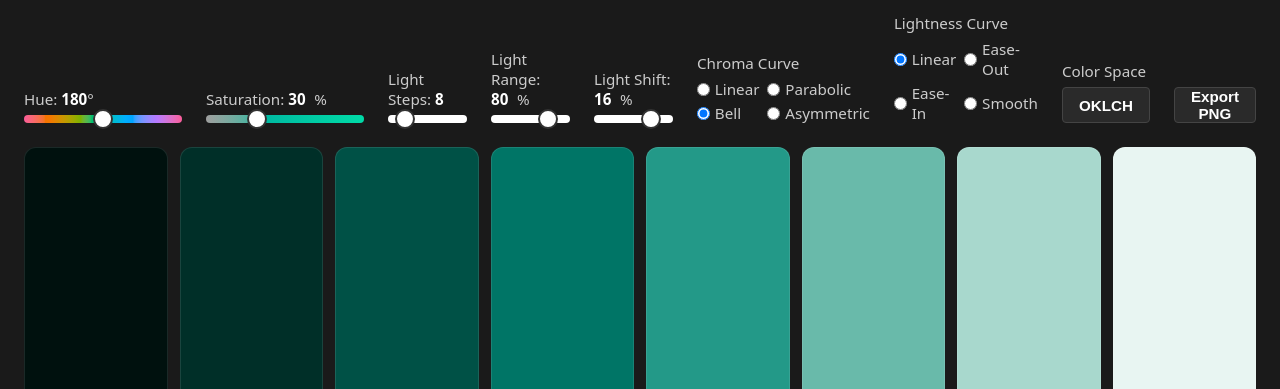
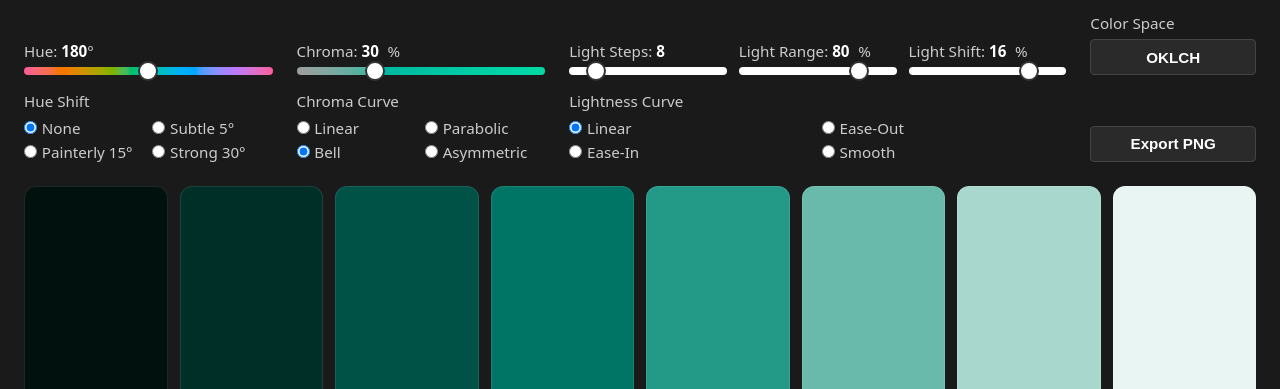
Before and after one commit to yumurta2/monochrome-palette-generator, a website built with Vite: page index.html in a window 1280 px wide. Shown: the part 60-449 px from the top of the page. Built offline with nearby package versions, Linux system fonts and the light colour scheme.

Commit message:
hue shift

```diff
--- a/index.html
+++ b/index.html
@@ -25,11 +25,12 @@
 
         <div class="slider-group">
           <label>
-            Saturation: <span id="sat-value">30</span>%
+            Chroma: <span id="sat-value">30</span>%
           </label>
           <input type="range" id="saturation" min="0" max="100" value="30" step="5" />
         </div>
 
+        <div class="light-sliders">
           <div class="slider-group">
             <label>
               Light Steps: <span id="steps-value">8</span>
@@ -50,6 +51,22 @@
             </label>
             <input type="range" id="shift" min="0" max="20" value="16" step="2" />
           </div>
+        </div>
+
+        <div class="slider-group">
+          <label>Color Space</label>
+          <button id="mode" class="btn" data-mode="oklch">OKLCH</button>
+        </div>
+
+        <div class="slider-group">
+          <label>Hue Shift</label>
+          <div class="curve-group">
+            <label><input type="radio" name="hueShift" value="none" checked /> None</label>
+            <label><input type="radio" name="hueShift" value="subtle" /> Subtle 5°</label>
+            <label><input type="radio" name="hueShift" value="painterly" /> Painterly 15°</label>
+            <label><input type="radio" name="hueShift" value="strong" /> Strong 30°</label>
+          </div>
+        </div>
 
         <div class="slider-group">
           <label>Chroma Curve</label>
@@ -61,7 +78,7 @@
           </div>
         </div>
 
-        <div class="slider-group">
+        <div class="slider-group light-curve-cell">
           <label>Lightness Curve</label>
           <div class="curve-group">
             <label><input type="radio" name="lightCurve" value="linear" checked /> Linear</label>
@@ -69,11 +86,6 @@
             <label><input type="radio" name="lightCurve" value="easeIn" /> Ease-In</label>
             <label><input type="radio" name="lightCurve" value="smooth" /> Smooth</label>
           </div>
-        </div>
-
-        <div class="slider-group">
-          <label>Color Space</label>
-          <button id="mode" class="btn" data-mode="oklch">OKLCH</button>
         </div>
 
         <div class="slider-group">
--- a/package.json
+++ b/package.json
@@ -1,6 +1,6 @@
 {
   "name": "monochrome-palette-generator",
-  "version": "1.6.2",
+  "version": "1.6.3",
   "private": true,
   "type": "module",
   "scripts": {
--- a/src/input/bindInputs.js
+++ b/src/input/bindInputs.js
@@ -1,4 +1,4 @@
-export function bindInputs({ hueInput, satInput, stepsInput, rangeInput, shiftInput, curveInputs, lightCurveInputs }, callback) {
+export function bindInputs({ hueInput, satInput, stepsInput, rangeInput, shiftInput, curveInputs, lightCurveInputs, hueShiftInputs }, callback) {
   hueInput.addEventListener('input', callback)
   satInput.addEventListener('input', callback)
   stepsInput.addEventListener('input', callback)
@@ -6,4 +6,5 @@ export function bindInputs({ hueInput, satInput, stepsInput, rangeInput, shiftIn
   rangeInput.addEventListener('input', callback)
   curveInputs.forEach((input) => input.addEventListener('change', callback))
   lightCurveInputs.forEach((input) => input.addEventListener('change', callback))
+  hueShiftInputs.forEach((input) => input.addEventListener('change', callback))
 }
--- a/src/input/getElements.js
+++ b/src/input/getElements.js
@@ -15,5 +15,6 @@ export function getElements() {
     modeBtn: document.getElementById('mode'),
     curveInputs: document.querySelectorAll('input[name="curve"]'),
     lightCurveInputs: document.querySelectorAll('input[name="lightCurve"]'),
+    hueShiftInputs: document.querySelectorAll('input[name="hueShift"]'),
   }
 }
--- a/src/input/readInputs.js
+++ b/src/input/readInputs.js
@@ -1,6 +1,7 @@
 export function readInputs({ hueInput, satInput, stepsInput, rangeInput, shiftInput, modeBtn }) {
   const checkedCurve = document.querySelector('input[name="curve"]:checked')
   const checkedLightCurve = document.querySelector('input[name="lightCurve"]:checked')
+  const checkedHueShift = document.querySelector('input[name="hueShift"]:checked')
   return {
     h: parseInt(hueInput.value),
     s: parseInt(satInput.value),
@@ -10,5 +11,6 @@ export function readInputs({ hueInput, satInput, stepsInput, rangeInput, shiftIn
     mode: modeBtn.dataset.mode,
     curve: checkedCurve?.value ?? 'bell',
     lightCurve: checkedLightCurve?.value ?? 'linear',
+    hueShift: checkedHueShift?.value ?? 'none',
   }
 }
--- a/src/logic/generatePalette.js
+++ b/src/logic/generatePalette.js
@@ -15,15 +15,24 @@ const LIGHTNESS_CURVES = {
   smooth: (t) => 0.05 + 0.9 * (0.5 - 0.5 * Math.cos(Math.PI * t)),
 }
 
-export function generatePalette(h, s, steps, range, shift, mode, curve = 'bell', lightCurve = 'linear') {
+const HUE_SHIFTS = {
+  none: 0,
+  subtle: 5,
+  painterly: 15,
+  strong: 30,
+}
+
+export function generatePalette(h, s, steps, range, shift, mode, curve = 'bell', lightCurve = 'linear', hueShift = 'none') {
   const toHex = mode === 'oklch' ? oklchToHex : hslToHex
   const curveFn = CURVES[curve] ?? CURVES.bell
   const lightFn = LIGHTNESS_CURVES[lightCurve] ?? LIGHTNESS_CURVES.linear
+  const hueOffset = HUE_SHIFTS[hueShift] ?? 0
   return Array.from({ length: steps }, (_, i) => {
     const t = steps === 1 ? 0 : i / (steps - 1)
     const raw = shift + lightFn(t) * range
     const l = Math.max(0, Math.min(100, raw))
     const sEffective = s * curveFn(l / 100)
-    return { l, hex: toHex(h, sEffective, l) }
+    const hForShade = (((h + ((l - 50) / 50) * hueOffset) % 360) + 360) % 360
+    return { l, hex: toHex(hForShade, sEffective, l) }
   })
 }
--- a/src/main.js
+++ b/src/main.js
@@ -14,20 +14,21 @@ const elements = getElements()
 
 const CURVE_ABBR = { linear: 'lin', parabolic: 'par', bell: 'bel', asymmetric: 'asy' }
 const LIGHT_CURVE_ABBR = { linear: 'lin', easeOut: 'eo', easeIn: 'ei', smooth: 'sm' }
+const HUE_SHIFT_ABBR = { none: '0', subtle: '5', painterly: '15', strong: '30' }
 
 const update = () => {
-  const { h, s, steps, range, shift, mode, curve, lightCurve } = readInputs(elements)
+  const { h, s, steps, range, shift, mode, curve, lightCurve, hueShift } = readInputs(elements)
   updateInputDisplay(elements, h, s, steps, range, shift, mode)
-  const palette = generatePalette(h, s, steps, range, shift, mode, curve, lightCurve)
+  const palette = generatePalette(h, s, steps, range, shift, mode, curve, lightCurve, hueShift)
   renderPalette(elements.colorsContainer, palette)
 }
 
 const onExport = async () => {
-  const { h, s, steps, range, shift, mode, curve, lightCurve } = readInputs(elements)
-  const palette = generatePalette(h, s, steps, range, shift, mode, curve, lightCurve)
+  const { h, s, steps, range, shift, mode, curve, lightCurve, hueShift } = readInputs(elements)
+  const palette = generatePalette(h, s, steps, range, shift, mode, curve, lightCurve, hueShift)
   const hexes = palette.map((p) => p.hex)
   const blob = await paletteToPng(hexes)
-  downloadBlob(blob, `palette-${mode}-h${h}-s${s}-n${steps}-r${range}-o${shift}-c${CURVE_ABBR[curve]}-l${LIGHT_CURVE_ABBR[lightCurve]}.png`)
+  downloadBlob(blob, `palette-${mode}-h${h}-s${s}-n${steps}-r${range}-o${shift}-c${CURVE_ABBR[curve]}-l${LIGHT_CURVE_ABBR[lightCurve]}-x${HUE_SHIFT_ABBR[hueShift]}.png`)
 }
 
 bindInputs(elements, update)
--- a/src/style.css
+++ b/src/style.css
@@ -31,11 +31,19 @@ h1 {
 
 .controls {
   display: grid;
-  grid-template-columns: 2fr 2fr 1fr 1fr 1fr 1fr 1fr 1fr 1fr;
-  gap: 1.5rem;
+  grid-template-columns: 1.5fr 1.5fr 3fr 1fr;
+  grid-template-rows: auto auto;
+  gap: 1rem 1.5rem;
   align-items: end;
   margin-bottom: 1.5rem;
   flex-shrink: 0;
+}
+
+.light-sliders {
+  display: grid;
+  grid-template-columns: 1fr 1fr 1fr;
+  gap: 0.75rem;
+  align-items: end;
 }
 
 .slider-group {
```
Also changed, not shown: README.md. Lines whose indentation alone changed are shown as unchanged.
